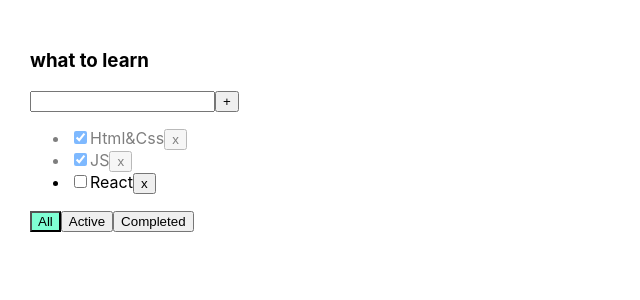
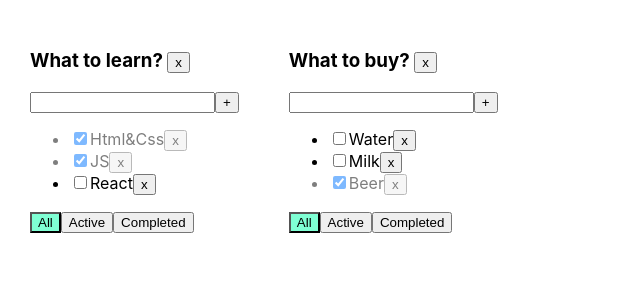
Before and after one commit to makhnev-a/todolist-ts, a React (Create React App) app: page / in a window 1280 px wide. Shown: the top 300 px of the page, without its empty margins (0-640 px from the left). Built offline with nearby package versions, Linux system fonts and the light colour scheme.

Commit message:
lesson 5

```diff
--- a/src/App.tsx
+++ b/src/App.tsx
@@ -3,58 +3,122 @@ import './App.css';
 import TodoList, {TaskType} from "./TodoList";
 import {v1} from 'uuid';
 
+export type FilterType = 'all' | 'active' | 'completed'
+
+type TodoListType = {
+    id: string
+    title: string
+    filter: FilterType
+}
+
+type TasksStateType = {
+    [key: string]: TaskType[]
+}
+
 const App = () => {
-    const [tasks, setTasks] = useState<TaskType[]>([
+    const todoListID_1 = v1()
+    const todoListID_2 = v1()
+
+    const [todoLists, setTodoLists] = useState<TodoListType[]>([
+        {
+            id: todoListID_1,
+            title: 'What to learn?',
+            filter: 'all'
+        },
+        {
+            id: todoListID_2,
+            title: 'What to buy?',
+            filter: 'all'
+        }
+    ])
+
+    const [tasks, setTasks] = useState<TasksStateType>({
+        [todoListID_1]: [
             {id: v1(), title: 'Html&Css', isDone: true},
             {id: v1(), title: 'JS', isDone: true},
             {id: v1(), title: 'React', isDone: false},
-    ])
+        ],
+        [todoListID_2]: [
+            {id: v1(), title: 'Water', isDone: false},
+            {id: v1(), title: 'Milk', isDone: false},
+            {id: v1(), title: 'Beer', isDone: true},
+        ]
+    })
 
-    const [filter, setFilter] = useState<'all' | 'active' | 'completed'>('all')
+    // let tasksForTodolist = tasks
+    //
+    // if (filter === 'active') {
+    //     tasksForTodolist = tasks.filter(task => !task.isDone)
+    // }
+    //
+    // if (filter === 'completed') {
+    //     tasksForTodolist = tasks.filter(task => task.isDone)
+    // }
 
-    let tasksForTodolist = tasks
+    const addTask = (title: string, todoListID: string) => {
+        const newTask = {id: v1(), title: title, isDone: false}
 
-    if (filter === 'active') {
-        tasksForTodolist = tasks.filter(task => !task.isDone)
+        tasks[todoListID] = [newTask, ...tasks[todoListID]]
+        setTasks({...tasks})
     }
 
-    if (filter === 'completed') {
-        tasksForTodolist = tasks.filter(task => task.isDone)
+    const removeTask = (taskID: string, todoListID: string) => {
+        tasks[todoListID] = tasks[todoListID].filter(task => task.id !== taskID)
+        setTasks({...tasks})
     }
 
-    const addTask = (title: string) => {
-        const task = {id: v1(), title: title, isDone: false}
-        const newTasks = [task, ...tasks]
-        setTasks(newTasks)
+    const changeTodoListFilter = (value: FilterType, todoListID: string) => {
+        debugger
+        setTodoLists(todoLists.map(tl => tl.id === todoListID ? {...tl, filter: value} : tl))
     }
 
-    const removeTask = (id: string) => {
-        const newTasks: TaskType[] = tasks.filter((task: TaskType) => task.id !== id)
-        setTasks(newTasks)
-    }
-
-    const changeFilter = (value: 'all' | 'active' | 'completed') => setFilter(value)
-
-    const changeStatus = (id: string, isDone: boolean) => {
-        const task = tasks.find(task => task.id === id)
+    const changeStatus = (taskID: string, isDone: boolean, todoListID: string) => {
+        const task = tasks[todoListID].find(task => task.id === taskID)
 
         if (task) {
             task.isDone = isDone
-            setTasks([...tasks])
+            setTasks({...tasks})
         }
+    }
+
+    const removeTodoList = (todoListID: string) => {
+        setTodoLists(todoLists.filter(tl => tl.id !== todoListID))
+        const copyTasks = {...tasks}
+        delete copyTasks[todoListID]
+        setTasks(copyTasks)
     }
 
     return (
         <div className="App">
+            {
+                todoLists.map(tl => {
+                    const allTodoListTasks = tasks[tl.id]
+                    let tasksForTodoList = allTodoListTasks
+
+                    if (tl.filter === 'active') {
+                        tasksForTodoList = allTodoListTasks.filter(atl => !atl.isDone)
+                    }
+
+                    if (tl.filter === 'completed') {
+                        tasksForTodoList = allTodoListTasks.filter(atl => atl.isDone)
+                    }
+
+                    return (
                         <TodoList
-                title="what to learn"
-                tasks={tasksForTodolist}
+                            key={tl.id}
+                            id={tl.id}
+                            title={tl.title}
+                            tasks={tasksForTodoList}
+                            filter={tl.filter}
                             removeTask={removeTask}
-                changeFilter={changeFilter}
+                            changeFilter={changeTodoListFilter}
                             addTask={addTask}
                             changeStatus={changeStatus}
-                filter={filter}
+                            removeTodoList={removeTodoList}
                         />
+                    )
+                })
+            }
         </div>
     );
 }
--- a/src/TodoList.tsx
+++ b/src/TodoList.tsx
@@ -1,4 +1,5 @@
 import React, {useState} from "react";
+import {FilterType} from "./App";
 
 export type TaskType = {
     id: string
@@ -7,13 +8,15 @@ export type TaskType = {
 }
 
 type PropType = {
+    id: string
     title: string
     tasks: Array<TaskType>
-    removeTask: (id: string) => void
-    changeFilter: (value: 'all' | 'active' | 'completed') => void
-    addTask: (title: string) => void
-    changeStatus: (id: string, isDone: boolean) => void
-    filter: 'all' | 'active' | 'completed'
+    filter: FilterType
+    removeTask: (id: string, todoListID: string) => void
+    changeFilter: (value: FilterType, todoListID: string) => void
+    addTask: (title: string, todoListID: string) => void
+    changeStatus: (id: string, isDone: boolean, todoListID: string) => void
+    removeTodoList: (todolist: string) => void
 }
 
 const TodoList = (props: PropType) => {
@@ -22,7 +25,7 @@ const TodoList = (props: PropType) => {
 
     const addTask = () => {
         if (taskTitle.trim() !== "") {
-            props.addTask(taskTitle)
+            props.addTask(taskTitle, props.id)
             setTaskTitle('')
         } else {
             setError("Title is required!")
@@ -38,13 +41,16 @@ const TodoList = (props: PropType) => {
     }
 
     const onInputChange = (event: React.ChangeEvent<HTMLInputElement>) => setTaskTitle(event.currentTarget.value)
-    const changeFilterAll = () => props.changeFilter('all')
-    const changeFilterCompleted = () => props.changeFilter('completed')
-    const changeFilterActive = () => props.changeFilter('active')
+    const changeFilterAll = () => props.changeFilter('all', props.id)
+    const changeFilterCompleted = () => props.changeFilter('completed', props.id)
+    const changeFilterActive = () => {
+        debugger
+        props.changeFilter('active', props.id)
+    }
 
     return (
         <div>
-            <h3>{props.title}</h3>
+            <h3>{props.title} <button onClick={() => props.removeTodoList(props.id)}>x</button></h3>
             <div>
                 <input
                     value={taskTitle}
@@ -58,10 +64,10 @@ const TodoList = (props: PropType) => {
             <ul>
                 {
                     props.tasks.map((task, index) => {
-                        const removeTask = () => props.removeTask(task.id)
+                        const removeTask = () => props.removeTask(task.id, props.id)
                         const onChangeHandler = (event: React.ChangeEvent<HTMLInputElement>) => {
                             const newIsDoneValue = event.currentTarget.checked
-                            props.changeStatus(task.id, newIsDoneValue)
+                            props.changeStatus(task.id, newIsDoneValue, props.id)
                         }
 
                         return <li key={`${index}+${task.id}`} className={task.isDone ? 'is-done' : ''}>
```
Lines whose indentation alone changed are shown as unchanged.
